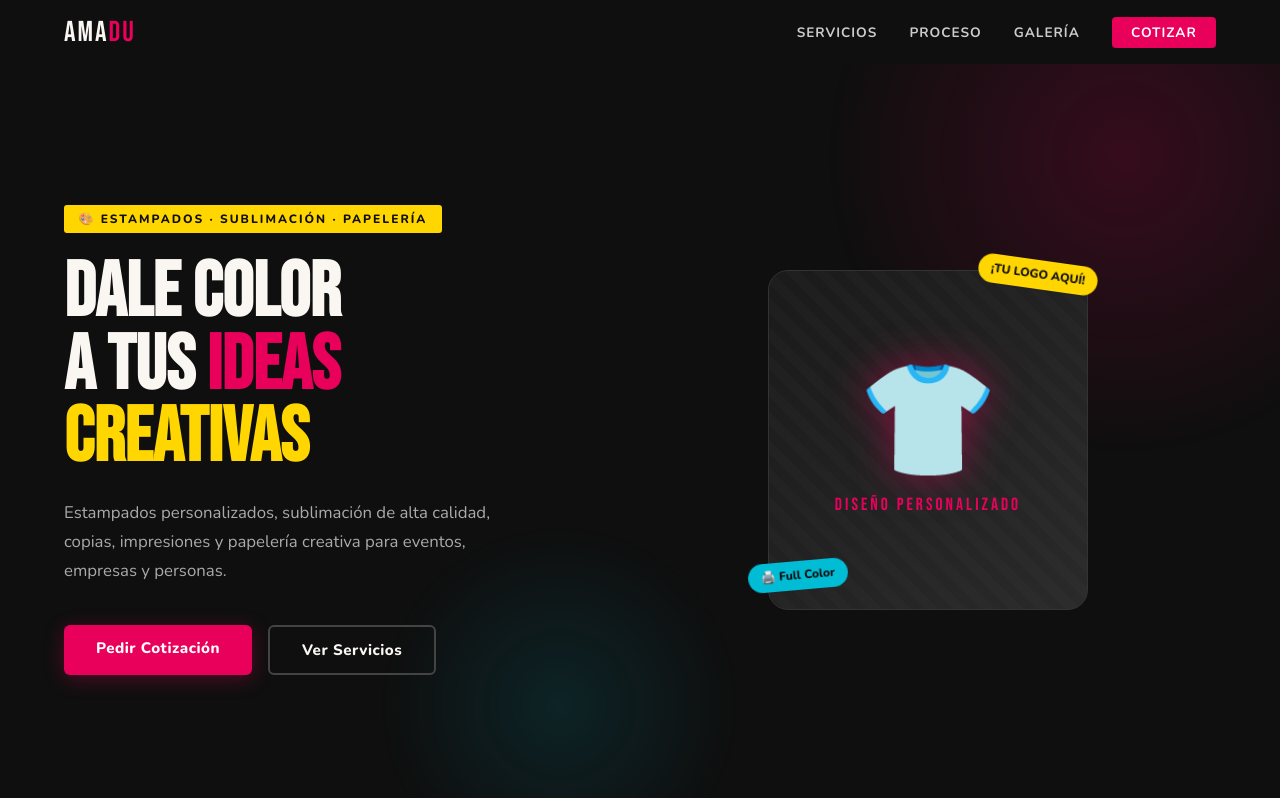
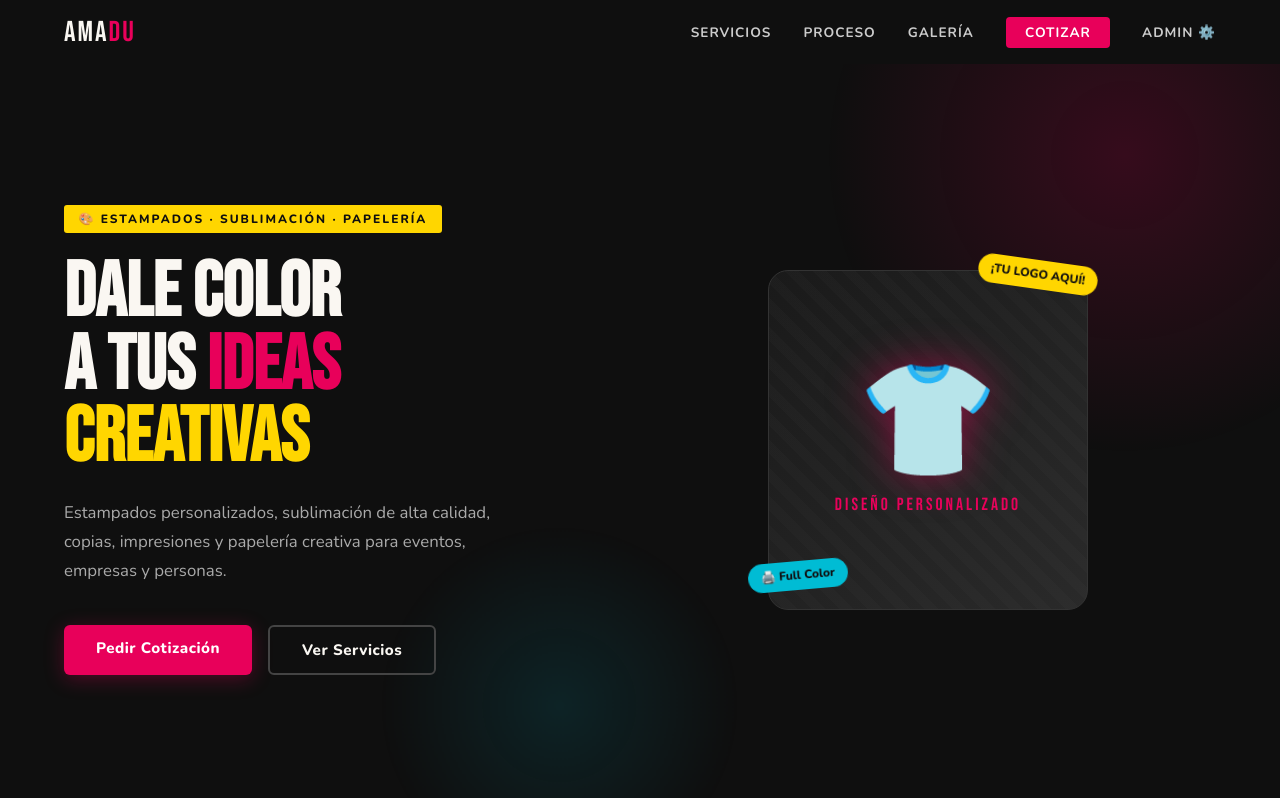
Before and after one commit to yeirisamaya02-beep/Negocio-de-estamapados-y-sublimacion-Amadu, a React (Vite) app: page / in a window 1280 px wide. Shown: the top 798 px of the page. Built offline with nearby package versions, Linux system fonts and the light colour scheme; no server answers; the database is empty.

Commit message:
Move admin link to the navbar

```diff
--- a/src/components/Footer.tsx
+++ b/src/components/Footer.tsx
@@ -38,8 +38,6 @@ const Footer: React.FC = () => {
       </footer>
       <div className="footer-bottom">
         © {new Date().getFullYear()} <span>Amadu Studio</span> · Todos los derechos reservados
-        <span style={{ margin: '0 10px', color: '#444' }}>|</span>
-        <a href="/admin" style={{ color: '#666', textDecoration: 'none', fontSize: '0.8rem' }}>Admin</a>
       </div>
     </>
   );
--- a/src/components/Navbar.tsx
+++ b/src/components/Navbar.tsx
@@ -16,6 +16,7 @@ const Navbar: React.FC = () => {
         <li><a href="#proceso" onClick={() => setIsOpen(false)}>Proceso</a></li>
         <li><a href="#galeria" onClick={() => setIsOpen(false)}>Galería</a></li>
         <li><a href="#contacto" className="nav-cta" onClick={() => setIsOpen(false)}>Cotizar</a></li>
+        <li><a href="/admin" onClick={() => setIsOpen(false)}>Admin ⚙️</a></li>
       </ul>
     </nav>
   );
```
